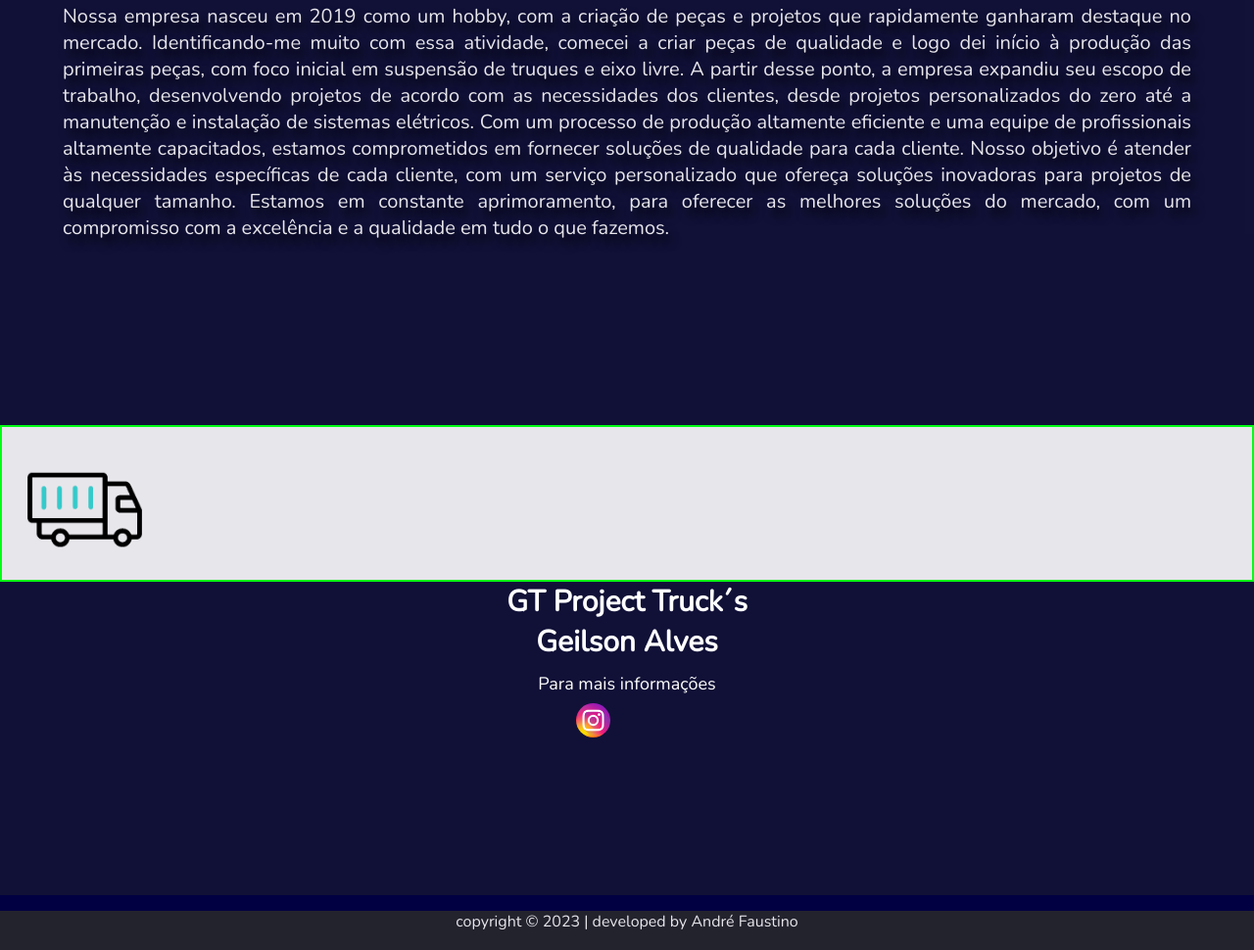
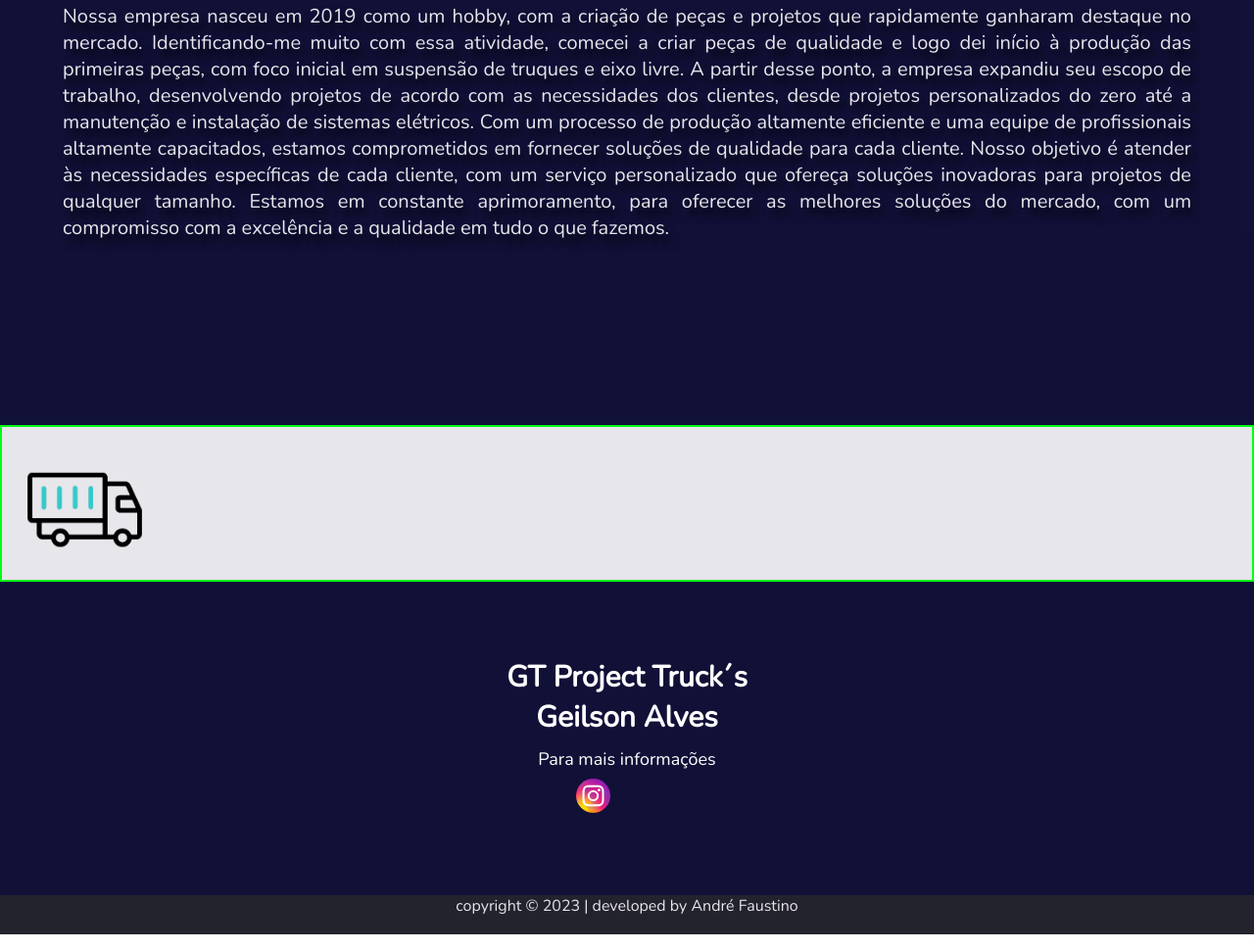
Before and after one commit to Andre-FOliveira/gtProject, a plain HTML site: page index.html in a window 1280 px wide. Shown: the part 2302-3272 px from the top of the page at 98% size. Drawn offline with nearby package versions, Linux system fonts and the light colour scheme.

Commit message:
Ajuste do footer

```diff
--- a/css/style.css
+++ b/css/style.css
@@ -248,7 +248,7 @@ nav li :hover {
   display: flex;
   flex-direction: column;
   align-items: center;
-  justify-content:baseline;
+  justify-content:center;
   background-color: rgb(35, 35, 46, 0.5);
 }
 
@@ -295,16 +295,12 @@ nav li :hover {
 footer {
   width: 100%;
   height: 5vh;
-  bottom: 0;
-  left: 0;
   background-color: #23232e;
   text-align: center;
-  font-family: "Kanit", sans-serif;
-}
+  }
 
 footer p {
   color: #e7e6eb;
-  margin: 1em;
   font-family: "Nunito", sans-serif;
 }
 
@@ -312,6 +308,7 @@ footer a {
   text-decoration: none;
   color: #e7e6eb;
   font-family: "Nunito", sans-serif;
+
 }
 
 @media only screen and (max-width: 930px) {
```
